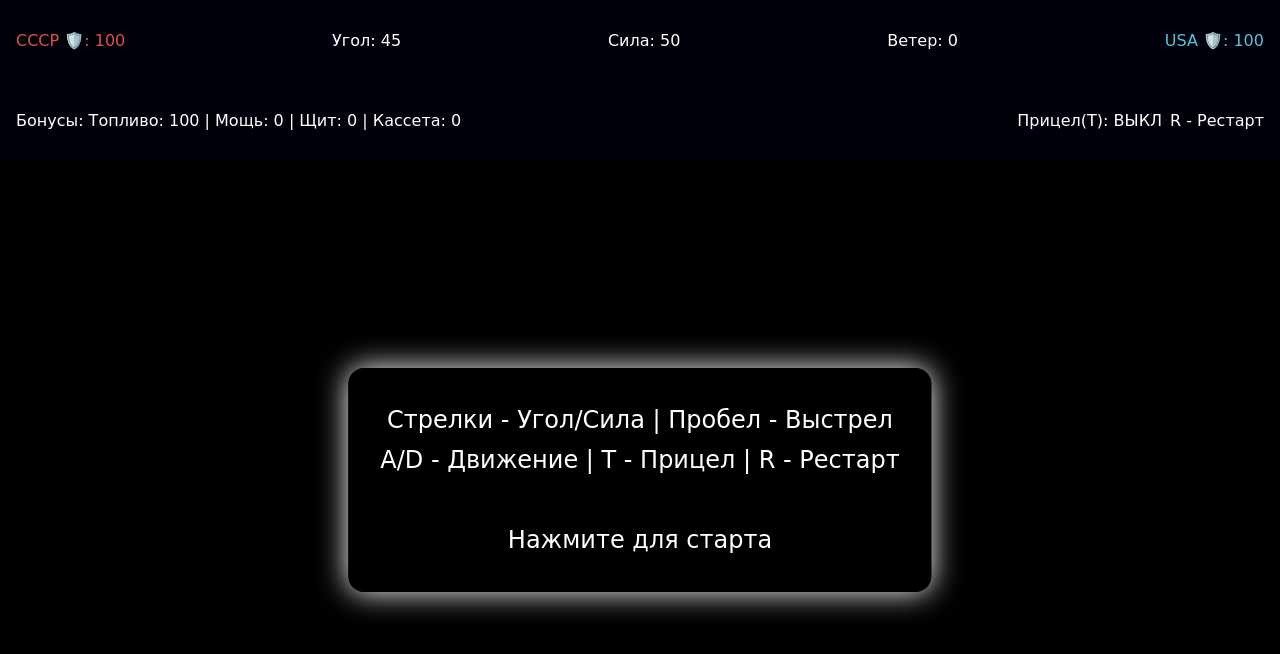
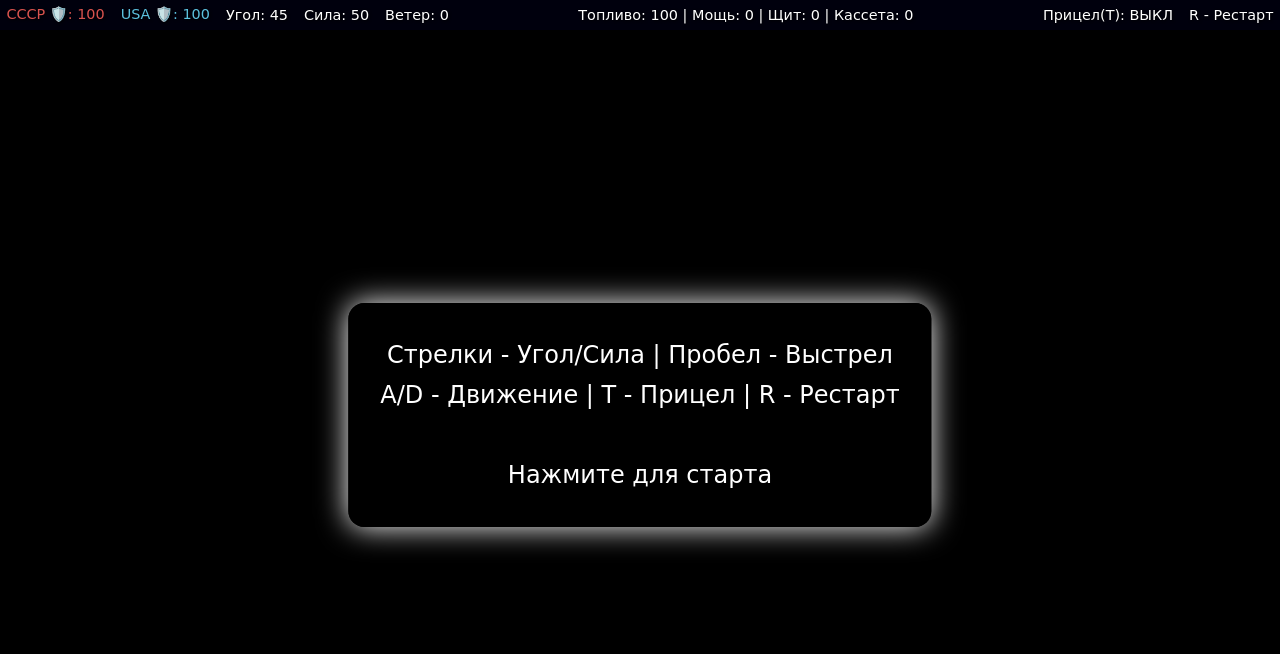
Before and after one commit to A345i/artilery, a plain HTML site: page index.html in a window 1280 px wide. Drawn offline with Linux system fonts and the light colour scheme.

Commit message:
Add files via upload

```diff
--- a/index.html
+++ b/index.html
@@ -16,13 +16,11 @@
 
     <div class="ui-panel">
         <div id="player-info">СССР 🛡️: 100</div>
+        <div id="cpu-info">USA 🛡️: 100</div>
         <div id="angle-info">Угол: 45</div>
         <div id="force-info">Сила: 50</div>
         <div id="wind-info">Ветер: 0</div>
-        <div id="cpu-info">USA 🛡️: 100</div>
-    </div>
-    <div class="ui-panel">
-        <div id="player-bonus-info">Бонусы: Топливо: 100 | Мощь: 0 | Щит: 0 | Кассета: 0</div>
+        <div id="player-bonus-info">Топливо: 100 | Мощь: 0 | Щит: 0 | Кассета: 0</div>
         <div id="aiming-info" class="keyboard-only">Прицел(T): ВЫКЛ</div>
         <div id="restart-info" class="keyboard-only">R - Рестарт</div>
     </div>
--- a/script.js
+++ b/script.js
@@ -241,6 +241,14 @@
     const startY = isPortrait ? canvas.height * 0.6 : canvas.height * 0.7;
     let y = startY;
 
+    // --- ИЗМЕНЕНИЕ 1: Увеличиваем "скалистость" для альбомной ориентации ---
+    // В альбомном режиме (isPortrait = false), высота canvas меньше,
+    // что делало горы более гладкими. Мы увеличим начальную величину
+    // смещения (magnitude) для альбомного режима, чтобы компенсировать это.
+    const initialMagnitude = isPortrait ? canvas.height / 3 : canvas.height / 1.5;
+    // Вы можете поэкспериментировать со значением, например, canvas.height / 1.5 для еще более острых гор
+    // --- КОНЕЦ ИЗМЕНЕНИЯ 1 ---
+
     const roughness = 0.6;
     function displace(arr, start, end, magnitude) {
         if (end - start < 2) return;
@@ -250,11 +258,15 @@
         displace(arr, start, mid, magnitude * roughness);
         displace(arr, mid, end, magnitude * roughness);
     }
-            terrain[0] = y; terrain[canvas.width-1] = y * (Math.random()*0.4 + 0.8);
-            if (canvas.width > 1) displace(terrain, 0, canvas.width - 1, canvas.height/3);
+    terrain[0] = y;
+    terrain[canvas.width - 1] = y * (Math.random() * 0.4 + 0.8);
+
+    // Используем новую переменную initialMagnitude вместо canvas.height/3
+    if (canvas.width > 1) displace(terrain, 0, canvas.width - 1, initialMagnitude);
+
     for (let i = 0; i < terrain.length; i++) {
-                if(terrain[i] > canvas.height - 20) terrain[i] = canvas.height - 20;
-                if(terrain[i] < canvas.height / 3) terrain[i] = canvas.height / 3;
+        if (terrain[i] > canvas.height - 20) terrain[i] = canvas.height - 20;
+        if (terrain[i] < canvas.height / 3) terrain[i] = canvas.height / 3;
     }
 }
 
--- a/style.css
+++ b/style.css
@@ -14,21 +14,28 @@ body, html {
 
 .ui-panel {
     display: flex;
-    justify-content: space-between;
-    flex-wrap: wrap;
-    padding: 0.5rem 1rem;
+    justify-content: center; /* Центрируем, чтобы на узких экранах было красиво */
+    flex-wrap: wrap; /* Позволяем элементам переноситься на новую строку */
+    padding: 0.4rem; /* Уменьшаем вертикальные отступы */
     background-color: rgba(0,0,0,0.5);
     width: 100%;
     box-sizing: border-box;
-    font-size: clamp(0.8rem, 2.5vw, 1rem);
-    gap: 0.5rem;
+    font-size: clamp(0.7rem, 2.2vw, 0.9rem); /* Можно слегка уменьшить шрифт */
+    gap: 0.3rem 1rem; /* Вертикальный и горизонтальный отступ между элементами */
     text-shadow: 1px 1px 3px rgba(0, 0, 0, 1);
-    min-height: 5rem;
+    min-height: unset; /* <-- САМОЕ ВАЖНОЕ: убираем минимальную высоту */
     align-items: center;
 }
 
+    /* Этот стиль не позволит тексту внутри одного инфо-блока переноситься на новую строку */
+    .ui-panel > div {
+        white-space: nowrap;
+    }
+
+/* Этот стиль мы уже немного изменили в прошлый раз, он остается актуальным */
 #player-bonus-info {
     flex-grow: 1;
+    text-align: center; /* Центрируем текст, если этот блок окажется один в строке */
 }
 
 #player-info {
```
Lines whose indentation alone changed are shown as unchanged.
